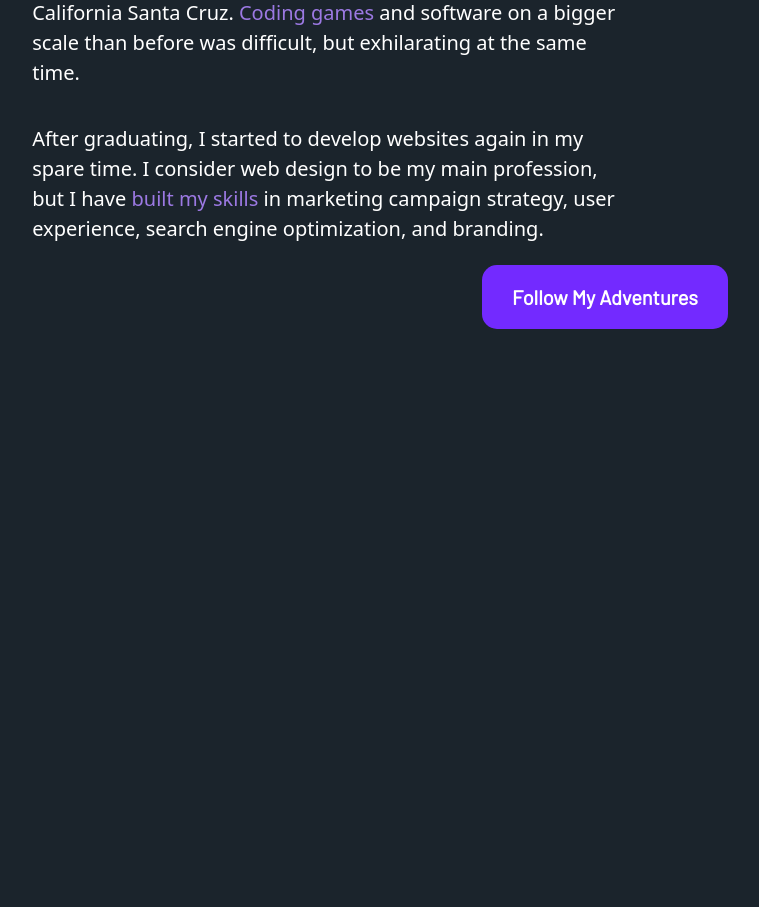
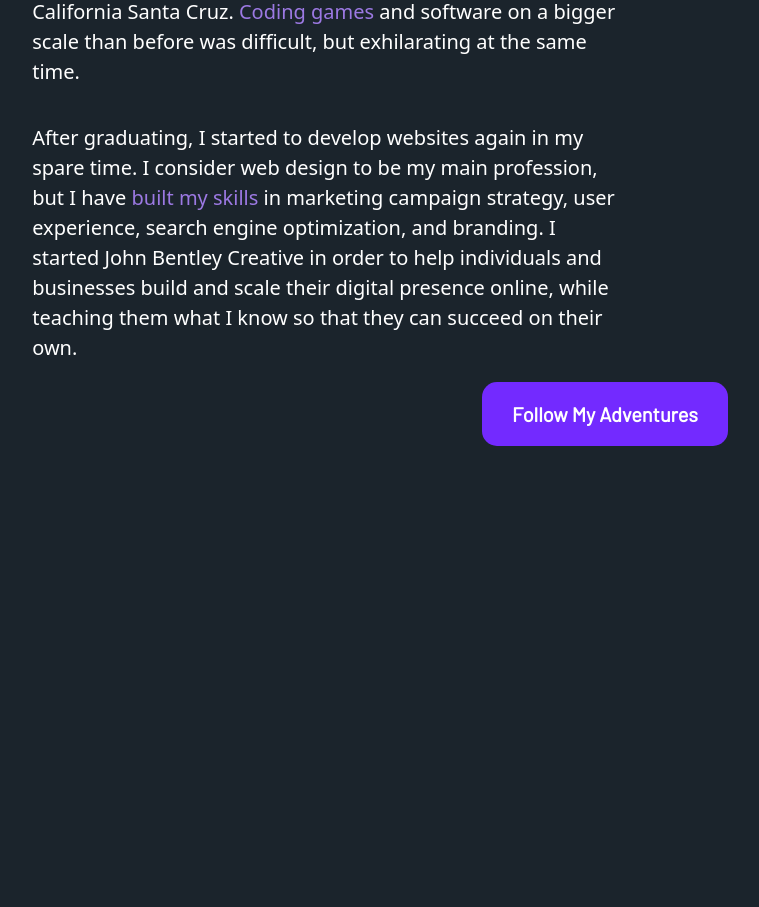
Before and after one commit to jbentley10/header-in-nextjs, a Next.js app: page /about-me in a window 1280 px wide. Shown: the part 1020-1927 px from the top of the page, without its empty margins (35-794 px from the left). Built offline with nearby package versions, Linux system fonts and the light colour scheme.

Commit message:
SEO for John Bentley Creative keyword.

```diff
--- a/pages/about-me.js
+++ b/pages/about-me.js
@@ -28,7 +28,7 @@ const GrowingUpCopy = () =>
     <p>&nbsp;</p>
     <p className="image-text-split__text sm:text-xl text-base">Since living in the United States, I earned a bachelor's degree in <a className="text-link-purple hover:text-link-purple-darker cursor-pointer" href="https://news.ucsc.edu/2018/03/game-design.html" target="_blank">Computer Science: Game Design</a> from the University of California Santa Cruz. <a href="http://danielpagharion.com/project_warp/" target="_blank" className="text-link-purple hover:text-link-purple-darker cursor-pointer">Coding games</a> and software on a bigger scale than before was difficult, but exhilarating at the same time.</p>
     <p>&nbsp;</p>
-    <p className="image-text-split__text sm:text-xl text-base">After graduating, I started to develop websites again in my spare time. I consider web design to be my main profession, but I have <a href="https://www.linkedin.com/in/jwbentle" target="_blank" className="text-link-purple hover:text-link-purple-darker cursor-pointer">built my skills</a> in marketing campaign strategy, user experience, search engine optimization, and branding.</p>
+    <p className="image-text-split__text sm:text-xl text-base">After graduating, I started to develop websites again in my spare time. I consider web design to be my main profession, but I have <a href="https://www.linkedin.com/in/jwbentle" target="_blank" className="text-link-purple hover:text-link-purple-darker cursor-pointer">built my skills</a> in marketing campaign strategy, user experience, search engine optimization, and branding. I started John Bentley Creative in order to help individuals and businesses build and scale their digital presence online, while teaching them what I know so that they can succeed on their own.</p>
     <p>&nbsp;</p>
   </div>
 ;
@@ -50,7 +50,7 @@ export default function Home() {
       <Layout
         pageMeta={{
           title: "About Me - Freelance Web Designer and Developer | John Bentley Creative",
-          keywords: ["freelance", "web designer about me", "web developer about me", "web designer", "web developer", "portland", "oregon"],
+          keywords: ["freelance", "web designer about me", "web developer about me", "web designer", "web developer", "portland", "oregon", "john bentley creative"],
           description: "Learn about me and what I do, and how I've grown as a freelance web designer and developer in Portland, Oregon.",
           URL: "https://www.jwbentley.com/about-me"
         }}
--- a/pages/index.js
+++ b/pages/index.js
@@ -57,7 +57,7 @@ export default function Home() {
         pageMeta={{
           title: "Freelance Web Design - Portland, Oregon | John Bentley Creative",
           keywords: ["freelance", "web designer", "web design", "web developer", "portland", "oregon", "john bentley creative"],
-          description: "I am a creative professional specializing in WordPress development and freelance web design in Portland, Oregon. Contact me now to elevate your brand and drive results.",
+          description: "I am a creative professional specializing in WordPress development and freelance web design in Portland, Oregon. Contact me now to discover how John Bentley Creative can elevate your brand and drive results.",
           URL: "https://www.jwbentley.com"
         }}
         navigationClassName={'z-navigation lg:h-128 navigation h-56'}
--- a/pages/services.js
+++ b/pages/services.js
@@ -27,7 +27,7 @@ export default function Home() {
         pageMeta={{
           title: "Small Business Web Design Packages - Services | John Bentley Creative",
           keywords: ["freelance", "small business web design packages", "affordable web design", "web designer", "web developer", "portland", "oregon", "john bentley creative"],
-          description: "Learn about the services and small business web design packages I offer, including: affordable web design, WordPress development, branding, and marketing strategy.",
+          description: "Learn about the services and small business web design packages I offer, including: affordable web design, WordPress development, branding, and marketing strategy from John Bentley Creative.",
           URL: "https://www.jwbentley.com/services"
         }}
         navigationClassName={'lg:h-128 navigation h-56'}
```
